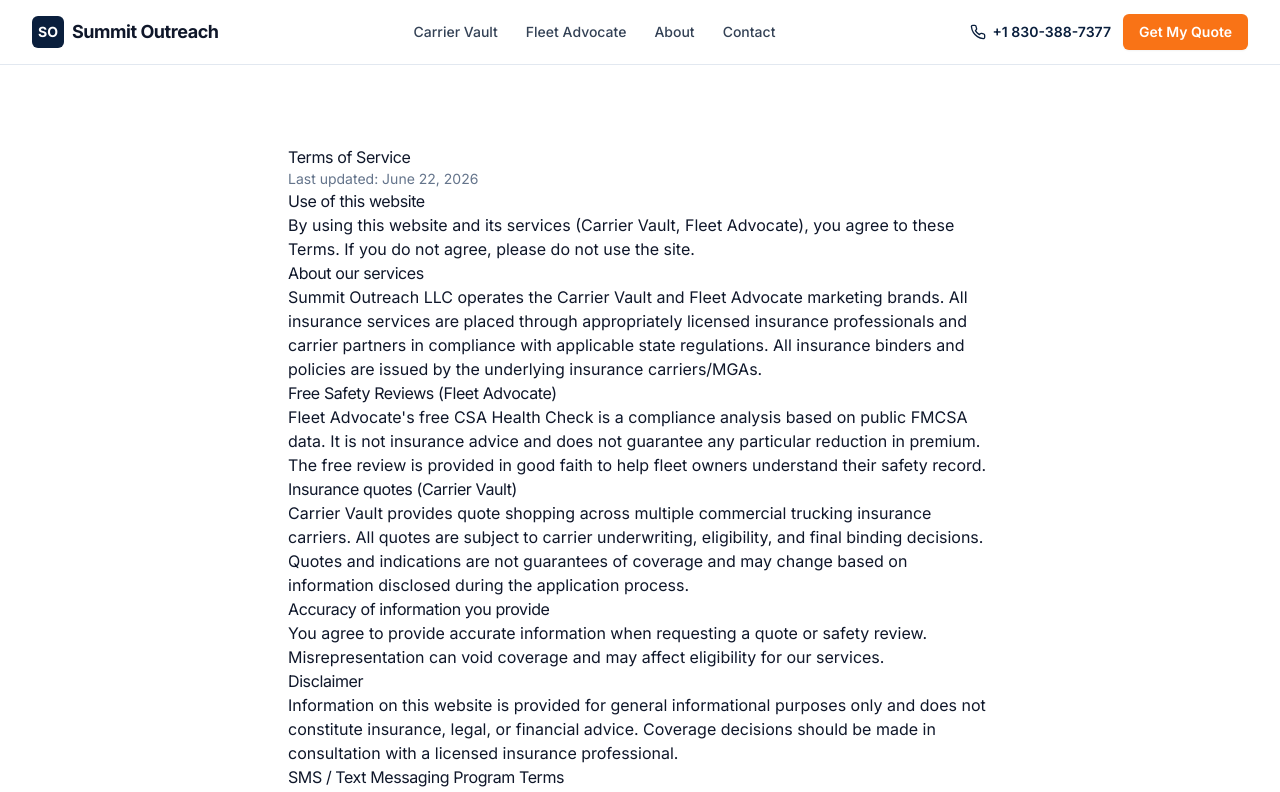
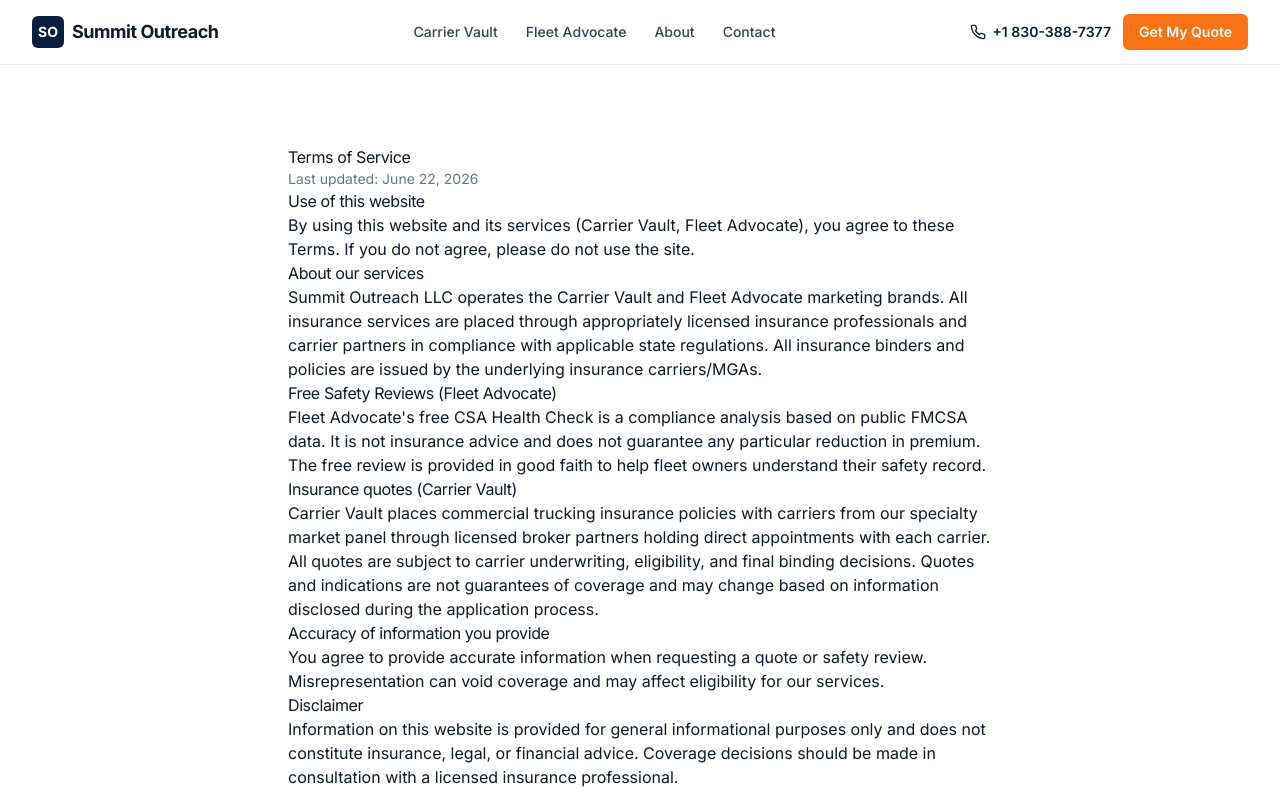
Before and after one commit to ceoaiagent10/summit-outreach-site, a Next.js app: page /terms in a window 1280 px wide. Shown: the top 792 px of the page. Built offline with nearby package versions, Linux system fonts and the light colour scheme.

Commit message:
fix(terms): Carrier Vault places coverage language

```diff
--- a/app/terms/page.tsx
+++ b/app/terms/page.tsx
@@ -32,11 +32,13 @@
 
       <h2>Insurance quotes (Carrier Vault)</h2>
       <p>
-        Carrier Vault provides quote shopping across multiple commercial
-        trucking insurance carriers. All quotes are subject to carrier
-        underwriting, eligibility, and final binding decisions. Quotes and
-        indications are not guarantees of coverage and may change based on
-        information disclosed during the application process.
+        Carrier Vault places commercial trucking insurance policies with
+        carriers from our specialty market panel through licensed broker
+        partners holding direct appointments with each carrier. All quotes
+        are subject to carrier underwriting, eligibility, and final binding
+        decisions. Quotes and indications are not guarantees of coverage and
+        may change based on information disclosed during the application
+        process.
       </p>
 
       <h2>Accuracy of information you provide</h2>
```
